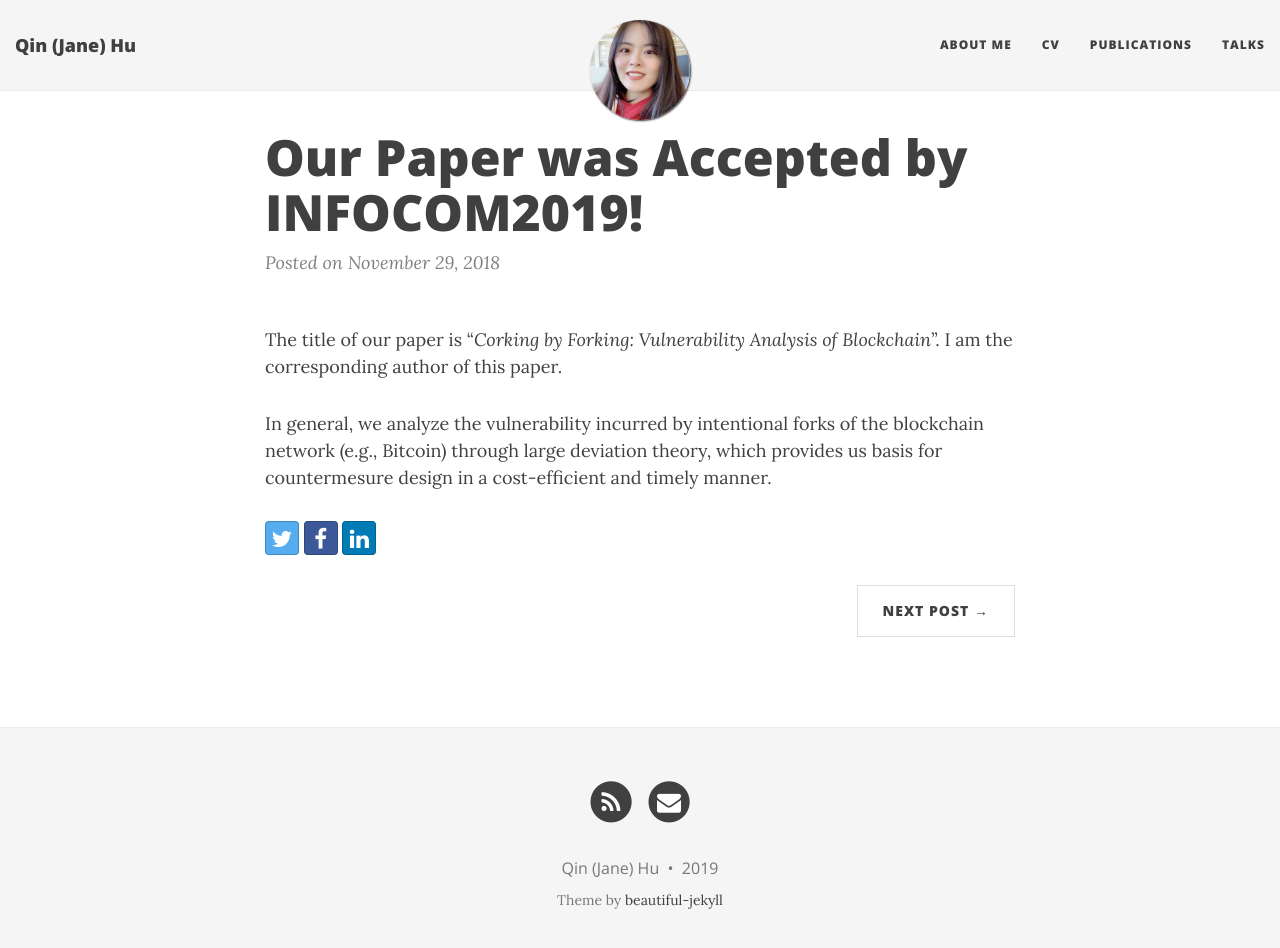
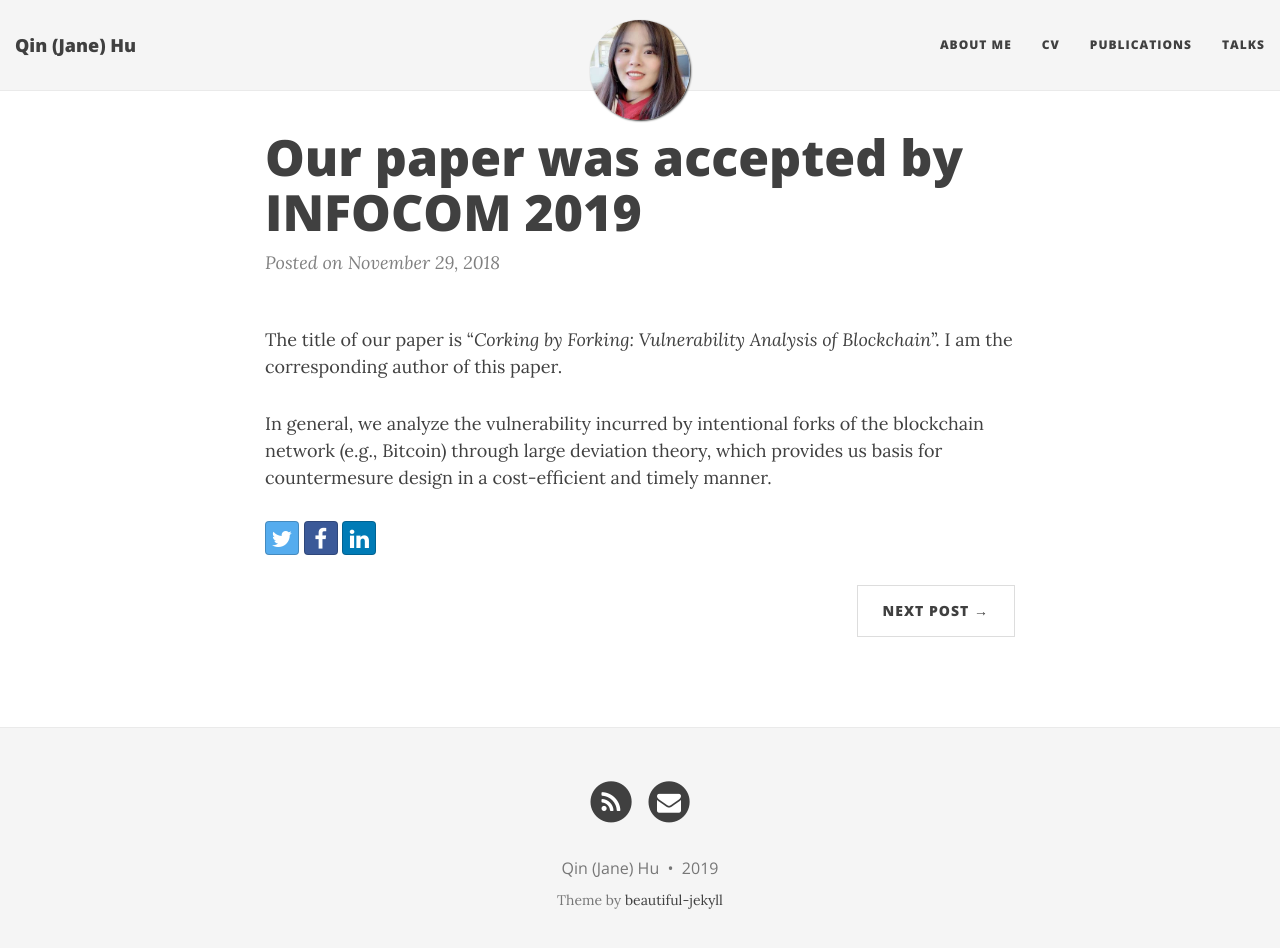
Before and after one commit to qinhu2010/qinhu2010.github.io, a Jekyll site: the page built from _posts/2018-11-29-infocom2019.md, in a window 1280 px wide and 961 px high. Shown: the top 948 px of the window. Built offline with Jekyll 4.4.1, drawn with Linux system fonts in a browser that asks for light colours; nearby versions of some CDN libraries.

Commit message:
Update 2018-11-29-infocom2019.md

```diff
--- a/_posts/2018-11-29-infocom2019.md
+++ b/_posts/2018-11-29-infocom2019.md
@@ -1,6 +1,6 @@
 ---
 layout: post
-title: Our Paper was Accepted by INFOCOM2019!
+title: Our paper was accepted by INFOCOM 2019
 ---
 
 The title of our paper is "*Corking by Forking: Vulnerability Analysis of Blockchain*". I am the corresponding author of this paper.
```
